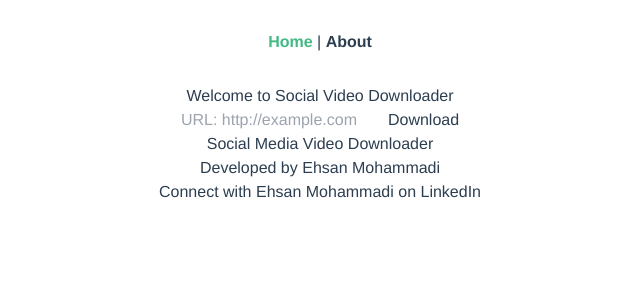
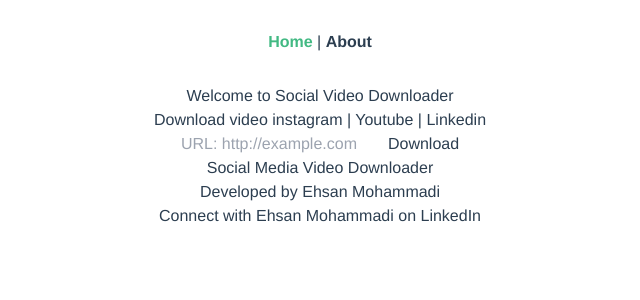
Before and after one commit to ehsanmohammadi65/social-video-downloader, a Vue app in the folder front/: page / in a window 1280 px wide. Shown: the top 300 px of the page, without its empty margins (320-960 px from the left). Built offline with nearby package versions, Linux system fonts and the light colour scheme.

Commit message:
add title home

```diff
--- a/front/src/components/pages/HomePage.vue
+++ b/front/src/components/pages/HomePage.vue
@@ -6,6 +6,9 @@
       </h2>
     </header>
     <body>
+      <div>
+        <h4>Download video instagram | Youtube | Linkedin</h4>
+      </div>
       <div class="flex w-full items-center justify-center mt-10">
         <input
           type="text"
```
